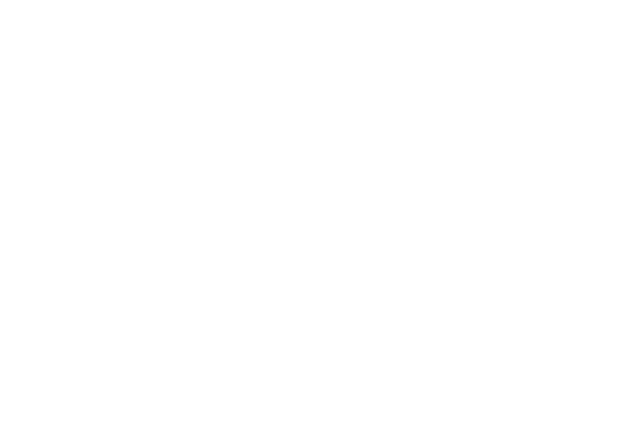
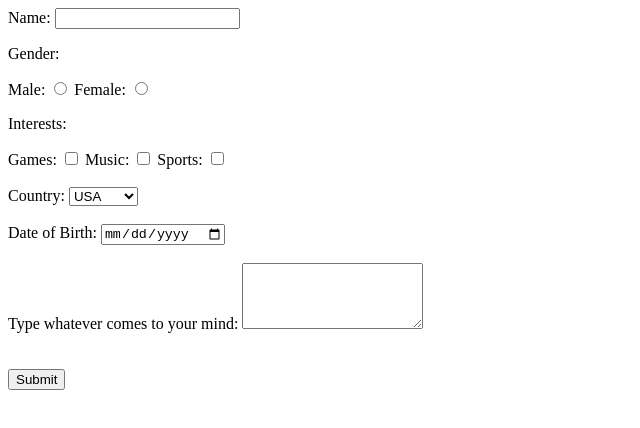
Before and after one commit to learntocodebruh/PP_Project_Second, a plain HTML site: page form/index.html in a window 1280 px wide. Shown: the whole page, without its empty margins (0-640 px from the left). Drawn offline with Linux system fonts and the light colour scheme.

Commit message:
form completed

```diff
--- a/form/index.html
+++ b/form/index.html
@@ -6,8 +6,72 @@
     <meta charset="UTF-8">
     <meta name="viewport" content="width=device-width, initial-scale=1.0">
     <title>Document</title>
+
 </head>
+
 <body>
 
+    <form action : "#" method = "post">
+
+        <label for = "name"> Name: </label>
+        <input type = "text" id = "name" name = "name">
+
+        <br>
+
+    <p> Gender:</p>
+
+    <label for = "male"> Male:</label>
+    <input type = "radio" id = "male" name = "gender" value = "male">
+
+    <label for = "female"> Female:</label>
+    <input type = "radio" id = "female" name = "gender" value = "female">
+
+    <br>
+
+    <p> Interests:</p>
+
+    <label for = "games" > Games:</label>
+    <input type = "checkbox" id = "games" name = "interests" value = "games">
+
+    <label for = "music" > Music:</label>
+    <input type = "checkbox" id = "music" name = "interests" value = "music">
+
+    <label for = "sports" > Sports:</label>
+    <input type = "checkbox" id = "sports" name = "interests" value = "sports">
+
+    <br>
+    <br>
+
+    <label for = "country" > Country: </label>
+    <select id = "country" name = "country">
+
+        <option value = "USA"> USA </option>
+        <option value = "KOREA"> KOREA</option>
+        <option value = "CHINA"> CHINA</option>
+        <option value = "JAPAN"> JAPAN</option>
+
+    </select>
+    <br>
+    <br>
+
+    <label for = "dob"> Date of Birth:</label>
+    <input type = "date" id = "dob" name = "dob">
+
+    <br>
+    <br>
+
+    <label for = "message"> Type whatever comes to your mind:</label>
+    <textarea id = "message" name = "message" rows = "4"></textarea>
+
+    <br>
+    <br>
+    <br>
+
+    <input type ="submit" value = "Submit">
+
+
+    </form>
+
 </body>
+
 </html>
```
